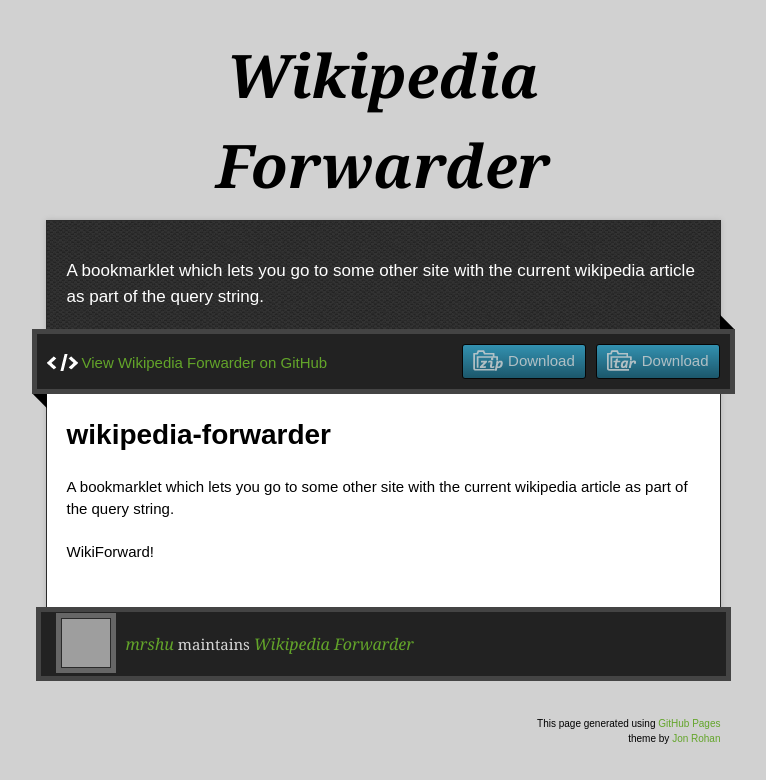
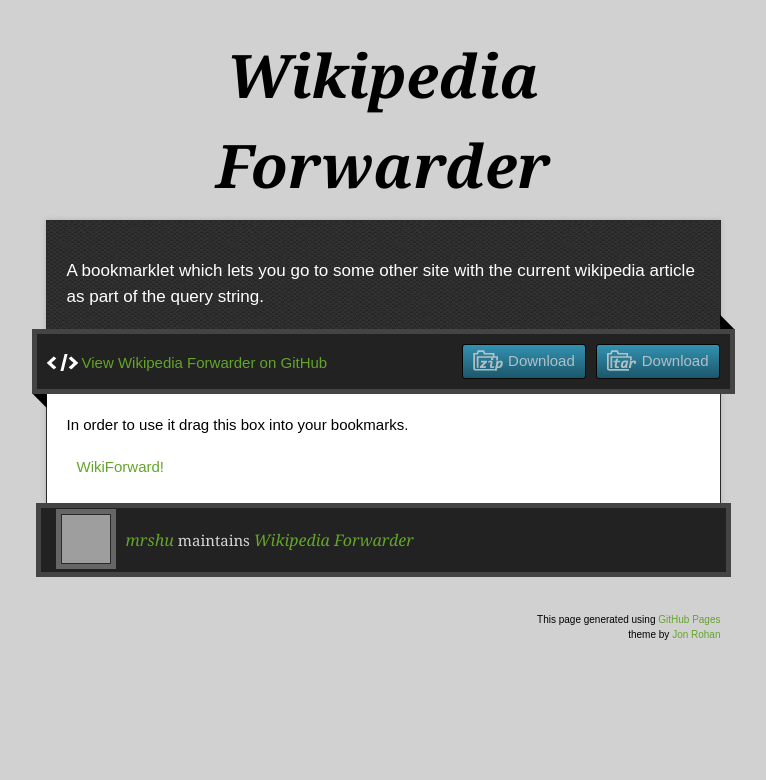
Before and after one commit to mrshu/wikipedia-forwarder, a plain HTML site: page index.html in a window 1280 px wide. Shown: the whole page, without its empty margins (257-1023 px from the left). Drawn offline with nearby package versions, Linux system fonts and the light colour scheme; grey boxes are pictures that could not be loaded.

Commit message:
update: Article content updated
* Updated content of the main page as well as the bookmarklet itself.

Signed-off-by: mr.Shu <mr@shu.io>

```diff
--- a/index.html
+++ b/index.html
@@ -36,12 +36,12 @@
         <span class="blc"></span><span class="trc"></span>
         </div>
         <article class="markdown-body">
-          <h1>
-<a id="wikipedia-forwarder" class="anchor" href="#wikipedia-forwarder" aria-hidden="true"><span class="octicon octicon-link"></span></a>wikipedia-forwarder</h1>
+          <p>In order to use it drag this box into your bookmarks.</p>
 
-<p>A bookmarklet which lets you go to some other site with the current wikipedia article as part of the query string.</p>
-
-<p> WikiForward! </p>
+          <a style="margin: 10px; padding 10px; color: #3d3d3d background-color: #f23e25"
+            href="javascript:void%20function(){s=location.href.split(%22/%22),location.href=%22https://flux.duckduckgo.com/%3Fq=%22+encodeURIComponent(s[s.length-1].replace(%22_%22,%22%2520%22))}();">
+            WikiForward!
+          </a>
         </article>
       </div>
     </div>
@@ -62,6 +62,5 @@
     <p class="name"></p>
   </div>
 
-
 </body>
 </html>
```
